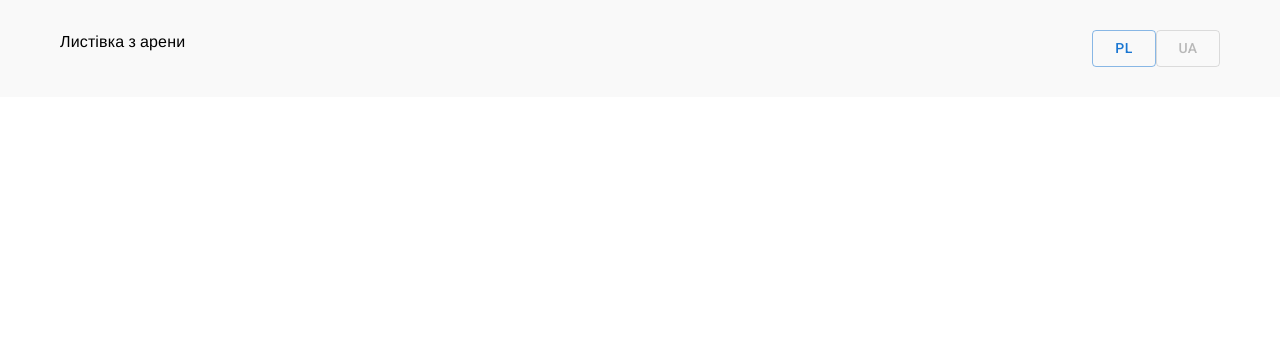
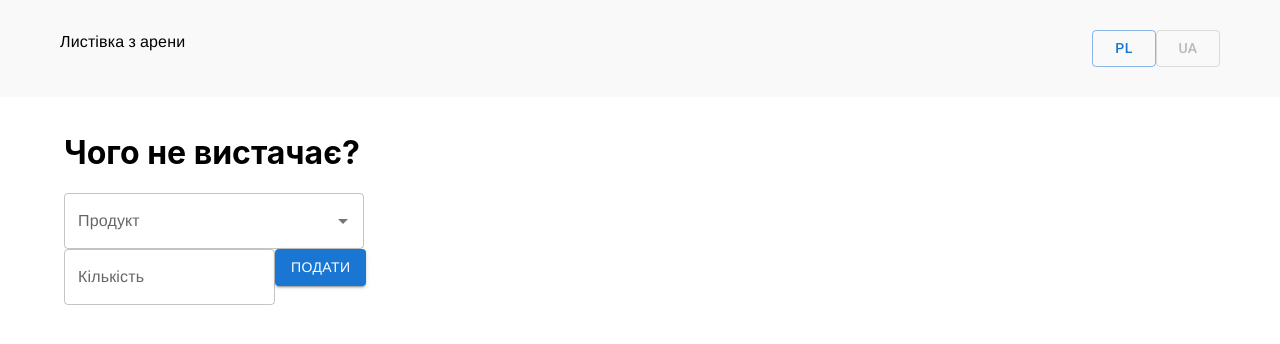
Before and after one commit to dawid-tomczak/helping-ukraine-form, a React (Create React App) app: page / in a window 1280 px wide. Shown: the top 344 px of the page. Built offline with nearby package versions, Linux system fonts and the light colour scheme; a web font is replaced by a local one.

Commit message:
added form

```diff
--- a/src/App.tsx
+++ b/src/App.tsx
@@ -1,13 +1,16 @@
 import React from 'react';
-import logo from './logo.svg';
 import './App.css';
-import { Button } from '@mui/material';
 import Header from './modules/shared/Header/Header';
+import ContentWrapper from './modules/shared/ContentWrapper/ContentWrapper';
+import Form from './modules/Form/Form';
 
 function App() {
   return (
     <>
       <Header />
+      <ContentWrapper>
+        <Form />
+      </ContentWrapper>
     </>
   );
 }
--- a/src/i18n.ts
+++ b/src/i18n.ts
@@ -20,11 +20,27 @@ i18n
       pl: {
         translation: {
           'Kartka z areny': 'Kartka z areny',
+          'Czego brakuje?': 'Czego brakuje?',
+          Produkt: 'Produkt',
+          Chleb: 'Chleb',
+          Mleko: 'Mleko',
+          Płatki: 'Płatki',
+          Bułki: 'Bułki',
+          Ilość: 'Ilość',
+          Prześlij: 'Prześlij',
         },
       },
       ua: {
         translation: {
           'Kartka z areny': 'Листівка з арени',
+          'Czego brakuje?': 'Чого не вистачає?',
+          Produkt: 'Продукт',
+          Chleb: 'Хліб',
+          Mleko: 'Молоко',
+          Płatki: 'Зернові',
+          Bułki: 'Булочки',
+          Ilość: 'Кількість',
+          Prześlij: 'Подати',
         },
       },
     },
--- /dev/null
+++ b/src/modules/Form/Form.tsx
@@ -0,0 +1,48 @@
+import React, { useState } from 'react';
+import { Autocomplete, Button, TextField } from '@mui/material';
+import { useTranslation } from 'react-i18next';
+
+const Form = () => {
+  const { t } = useTranslation();
+
+  const [product, setProduct] = useState<string>('');
+  const [amount, setAmount] = useState<string>('');
+
+  const options = [t('Chleb'), t('Bułki'), t('Mleko'), t('Płatki')];
+
+  const resetForm = () => {
+    setProduct('');
+    setAmount('');
+  };
+
+  return (
+    <>
+      <h1>{t('Czego brakuje?')}</h1>
+      <form>
+        <Autocomplete
+          disablePortal
+          options={options}
+          sx={{ width: 300 }}
+          renderInput={(params) => (
+            <TextField {...params} label={t('Produkt')} />
+          )}
+          value={product}
+          onChange={(event, value) => setProduct(value as string)}
+        />
+        <TextField
+          label={t('Ilość')}
+          variant='outlined'
+          type='number'
+          value={amount}
+          onChange={(event) => setAmount(event.target.value)}
+        />
+
+        <Button variant='contained' onClick={resetForm}>
+          {t('Prześlij')}
+        </Button>
+      </form>
+    </>
+  );
+};
+
+export default Form;
--- /dev/null
+++ b/src/modules/shared/ContentWrapper/ContentWrapper.module.css
@@ -0,0 +1,3 @@
+.wrapper {
+  padding: 15px;
+}
--- /dev/null
+++ b/src/modules/shared/ContentWrapper/ContentWrapper.tsx
@@ -0,0 +1,12 @@
+import { Container } from '@mui/material';
+import React, { ReactElement } from 'react';
+import styles from './ContentWrapper.module.css';
+
+interface Props {
+  children: ReactElement;
+}
+const ContentWrapper = ({ children }: Props): ReactElement => (
+  <Container className={styles.wrapper}>{children}</Container>
+);
+
+export default ContentWrapper;
--- a/src/modules/shared/Header/Header.tsx
+++ b/src/modules/shared/Header/Header.tsx
@@ -19,9 +19,9 @@ const Header = () => {
             <Button
               key={lang}
               variant='outlined'
-              className={styles.language_button}
               onClick={() => i18n.changeLanguage(lang)}
               disabled={i18n.resolvedLanguage === lang}
+              classes={styles.language_button}
             >
               {lang.toUpperCase()}
             </Button>
```
